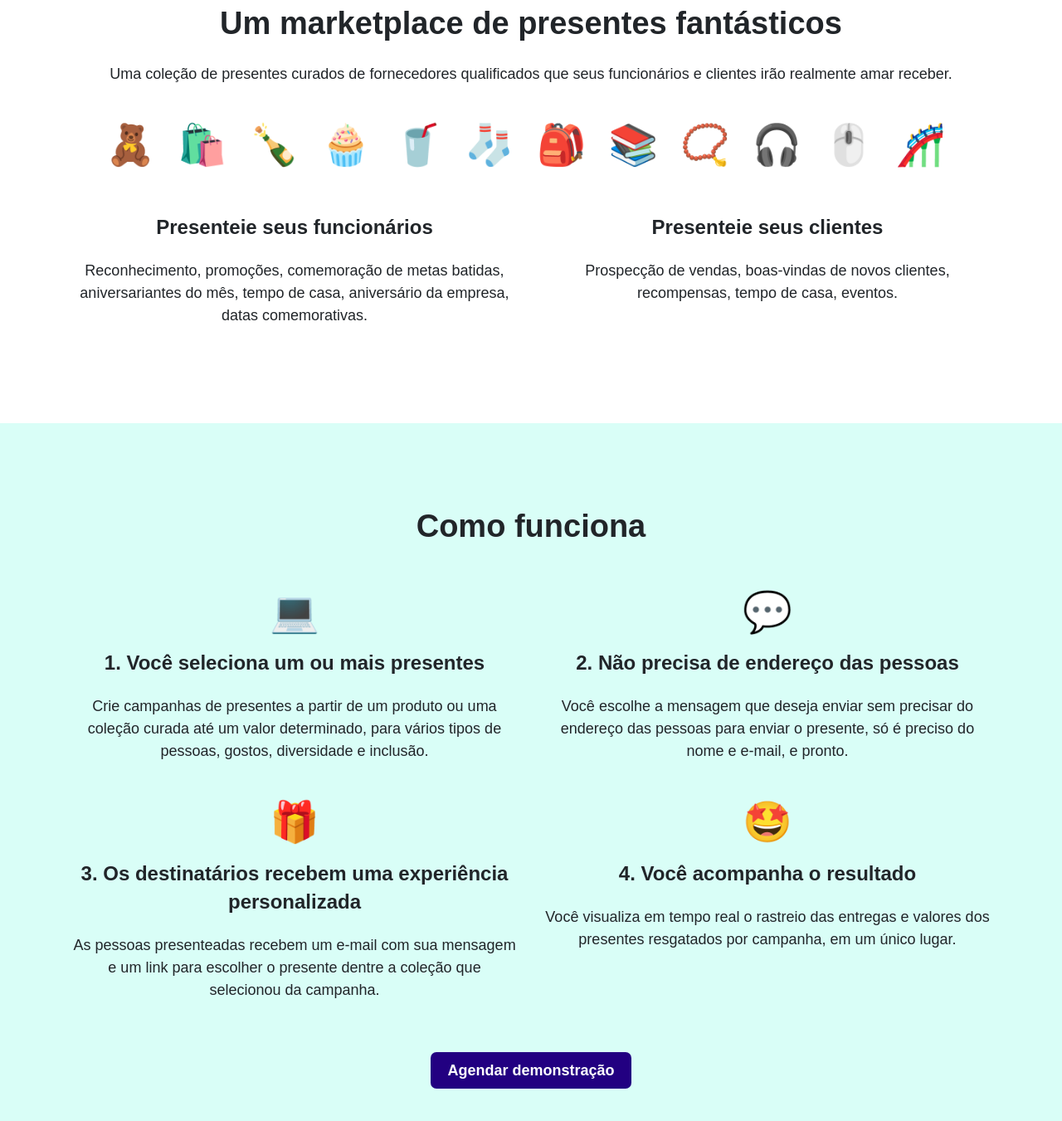
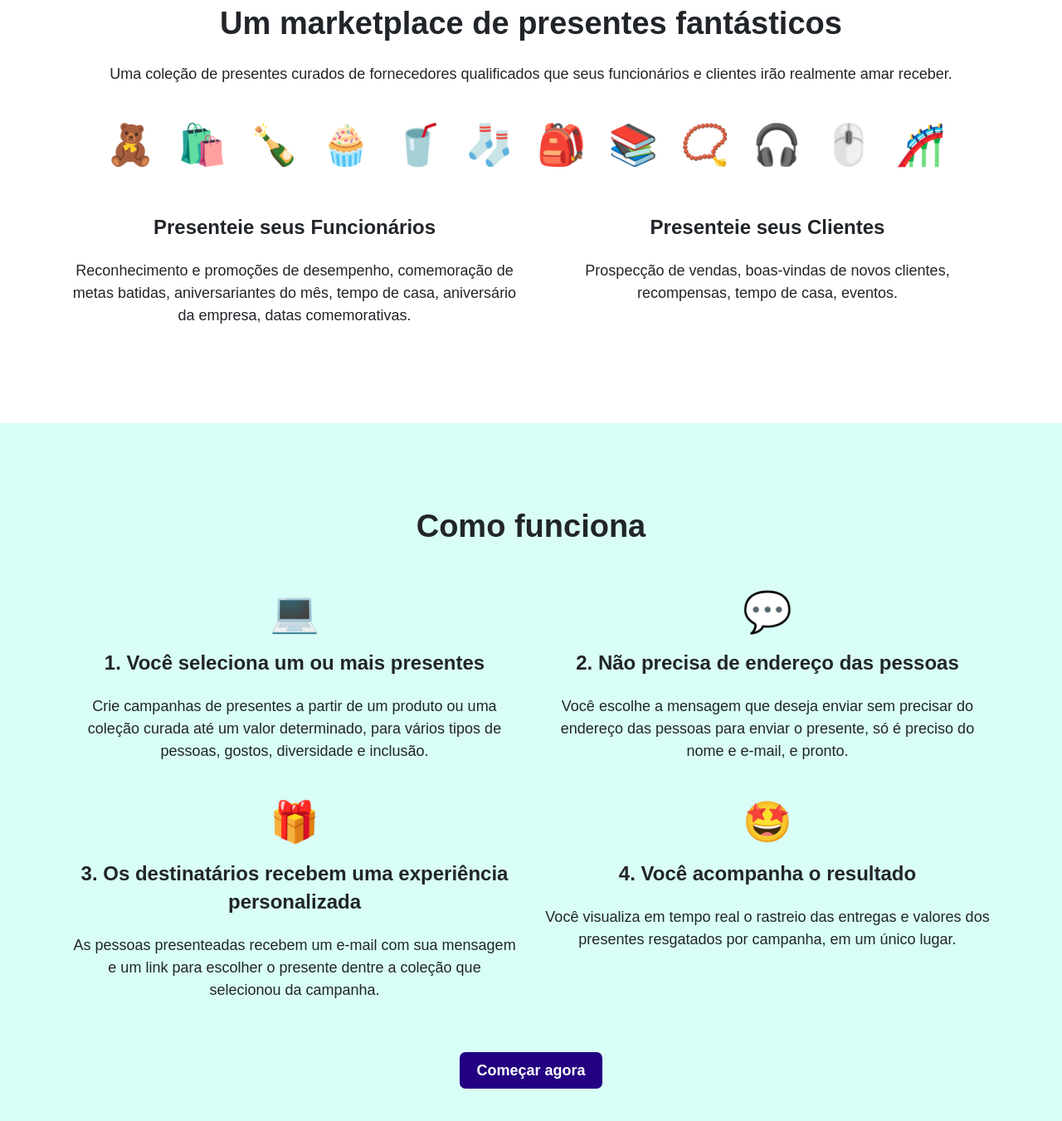
Before and after one commit to lobby-tech/lobby.tech, a Jekyll site: the page built from presentes-para-empresas.html, in a window 1280 px wide and 1400 px high, scrolled down 1519 px. Shown: the top 1351 px of the window at 83% size. Built offline with Jekyll 4.4.1, drawn with Linux system fonts in a browser that asks for light colours; a script that is not in the unit is left out; some of the changed text lies outside the part shown.

Commit message:
Updated site

```diff
--- /dev/null
+++ b/_layouts/home-marketplace.html
@@ -0,0 +1,145 @@
+<!doctype html>
+<html>
+  <head>
+    {% if jekyll.environment == "production" %}
+      {% include google_scripts_head.html %}
+    {% endif %}
+    <meta content="IE=edge" http-equiv="X-UA-Compatible">
+    <meta charset="utf-8">
+    <title>{{ page.title }}</title>
+    <meta name="viewport" content="width=device-width, initial-scale=1">
+    <meta name="apple-mobile-web-app-capable" content="yes">
+    <meta name="apple-mobile-web-app-title" content="Lobby">
+    <meta name="apple-mobile-web-app-status-bar-style" content="#FFFFFF">
+    <meta name="msapplication-TileImage" content="/assets/images/apple-touch-icon.png">
+    <meta name="msapplication-TileColor" content="#FFFFFF">
+    <meta name="msapplication-tap-highlight" content="no">
+    <meta name="mobile-web-app-capable" content="yes">
+    <meta name="application-name" content="Lobby">
+    <meta name="theme-color" content="#FFFFFF">
+    <meta name="title" content="{{page.title}}">
+    <meta name="author" content="Lobby">
+    <meta name="description" content="{{page.description}}">
+    <meta property="og:title" content="{{page.title}}">
+    <meta property="og:description" content="{{ page.description }}">
+    <meta property="og:url" content="{{ site.url }}{{ page.url | replace:'index.html',''}}">
+    <meta property="og:site_name" content="Lobby">
+    <meta property="og:image" content="/assets/images/og-banner.png">
+    <meta property="og:type" content="website">
+    <link rel="apple-touch-icon" sizes="180x180" href="/assets/images/apple-touch-icon.png">
+    <link rel="stylesheet" href="{{ '/assets/css/styles.css' | relative_url }}" type="text/css">
+    <link rel="shortcut icon" href="/assets/favicon.ico" type="image/x-icon">
+    <link rel="canonical" href="{{ site.url }}{{ page.url | replace:'index.html',''}}">
+    <script type="text/javascript" src="/assets/js/typed.min.js"></script>
+  </head>
+  <body>
+    {% if jekyll.environment == "production" %}
+      {% include google_scripts_body.html %}
+    {% endif %}
+
+    <header class="container header">
+      <a href="/">
+        <img src="/assets/images/lobby-logo.png" alt="Lobby Tech logo" class="header__logo">
+      </a>
+      <ul class="header__menu">
+        <li class="header__menu--mobile">
+          <a href="https://blog.lobby.tech">Blog</a>
+        </li>
+        <li class="header__menu--mobile">
+          <a href="https://app.lobby.tech">Login</a>
+        </li>
+      </ul>
+    </header>
+
+    <main>
+      {{ content }}
+    </main>
+
+    <footer class="footer">
+      <section class="container">
+        <div class="row">
+          <div class="col-md-4">
+            <p><a href="/"><img src="/assets/images/lobby-logo-rodape.png" alt="Lobby Tech logo"></a></p>
+            <br>
+            <p>Seu parceiro ideal para criar experiências memoráveis para colaboradores, clientes e parceiros</p>
+            <p><b>vendas@lobby.tech</b></p>
+            <p>
+              <a target="_blank" href="https://www.facebook.com/lobbytecnologia/">
+                <img width="32" src="/assets/images/icons/Facebook.png" alt="Facebook">
+              </a>
+              &nbsp;
+              <a target="_blank" class="js-ga4-wa-btn-site" href="https://api.whatsapp.com/send?phone=551151998230&text=Oi, gostaria mais informações da solução da Lobby.">
+                <img width="32" src="/assets/images/icons/WhatsApp.png" alt="WhattsApp">
+              </a>
+              &nbsp;
+              <a target="_blank" href="https://www.linkedin.com/company/lobbytech/">
+                <img width="32" src="/assets/images/icons/LinkedIn.png" alt="LinkedIn">
+              </a>
+              &nbsp;
+              <a target="_blank" href="https://www.instagram.com/lobby.tech/">
+                <img width="32" src="/assets/images/icons/Instagram.png" alt="Instagram">
+              </a>
+            </p>
+            <br>
+          </div>
+          <section class="col-6 col-md-2">
+            <h2 class="font--md"><b>Produto</b></h2>
+            <p><a href="/">Home</a></p>
+            <p><a href="/perguntas-frequentes">Perguntas frequentes</a></p>
+            <p><a href="https://app.lobby.tech">Login</a></p>
+            <br>
+          </section>
+          <section class="col-6 col-md-2">
+            <h2 class="font--md"><b>Empresa</b></h2>
+            <p><a href="/sobre-nos">Sobre nós</a></p>
+            <p><a href="https://wa.me/551151998230" target="_blank">Contato</a></p>
+            <br>
+          </section>
+          <section class="col-6 col-md-2">
+            <h2 class="font--md"><b>Conteúdo</b></h2>
+            <p><a href="https://blog.lobby.tech">Blog</a></p>
+            <br>
+          </section>
+        </div>
+        <div class="row" style="margin-top:40px">
+          <div class="col-md-6">
+            <p class="font--sm">
+              LOBBY TECNOLOGIA E PRODUTOS PERSONALIZADOS LTDA.
+              <br>
+              CNPJ 34.010.457/0001-07
+              <br>
+              💙 © 2022
+            </p>
+          </div>
+          <div class="col-md-6" style="text-align: right">
+            <p class="font--sm">
+              <a href="/politica-de-privacidade">Política de privacidade</a>
+            </p>
+          </div>
+        </div>
+      </section>
+    </footer>
+
+    {% if jekyll.environment == "production" %}
+      <script type="text/javascript" async src="https://d335luupugsy2.cloudfront.net/js/loader-scripts/0aa59a41-d9df-4bec-97d4-84fb43690cac-loader.js"></script>
+
+      <script type="text/javascript">
+        _linkedin_partner_id = "3980249";
+        window._linkedin_data_partner_ids = window._linkedin_data_partner_ids || [];
+        window._linkedin_data_partner_ids.push(_linkedin_partner_id);
+        </script><script type="text/javascript">
+        (function(l) {
+        if (!l){window.lintrk = function(a,b){window.lintrk.q.push([a,b])};
+        window.lintrk.q=[]}
+        var s = document.getElementsByTagName("script")[0];
+        var b = document.createElement("script");
+        b.type = "text/javascript";b.async = true;
+        b.src = "https://snap.licdn.com/li.lms-analytics/insight.min.js";
+        s.parentNode.insertBefore(b, s);})(window.lintrk);
+      </script>
+      <noscript>
+        <img height="1" width="1" style="display:none;" alt="" src="https://px.ads.linkedin.com/collect/?pid=3980249&fmt=gif" />
+      </noscript>
+    {% endif %}
+  </body>
+</html>
--- a/presentes-para-empresas.html
+++ b/presentes-para-empresas.html
@@ -15,7 +15,7 @@ layout: home
         <br>
         <p>
           <a href="#form" class="btn">
-            Agendar demonstração
+            Começar agora
           </a>
         </p>
       </div>
@@ -38,11 +38,11 @@ layout: home
     <br>
     <div class="row">
       <section class="col-md-6">
-        <h2 class="font--lg"><b>Presenteie seus funcionários</b></h2>
-        <p>Reconhecimento, promoções, comemoração de metas batidas, aniversariantes do mês, tempo de casa, aniversário da empresa, datas comemorativas.</p>
+        <h2 class="font--lg"><b>Presenteie seus Funcionários</b></h2>
+        <p>Reconhecimento e promoções de desempenho, comemoração de metas batidas, aniversariantes do mês, tempo de casa, aniversário da empresa, datas comemorativas.</p>
       </section>
       <section class="col-md-6">
-        <h2 class="font--lg"><b>Presenteie seus clientes</b></h2>
+        <h2 class="font--lg"><b>Presenteie seus Clientes</b></h2>
         <p>Prospecção de vendas, boas-vindas de novos clientes, recompensas, tempo de casa, eventos.</p>
       </section>
     </div>
@@ -82,7 +82,7 @@ layout: home
   <br>
   <p>
     <a href="#form" class="btn">
-      Agendar demonstração
+      Começar agora
     </a>
   </p>
 </section>
@@ -175,7 +175,7 @@ layout: home
   <br>
   <p>
     <a href="#form" class="btn">
-      Agendar demonstração
+      Começar agora
     </a>
   </p>
 </section>
```
Also changed, not shown: other parts of presentes-para-empresas.html (+1 -1 lines).
